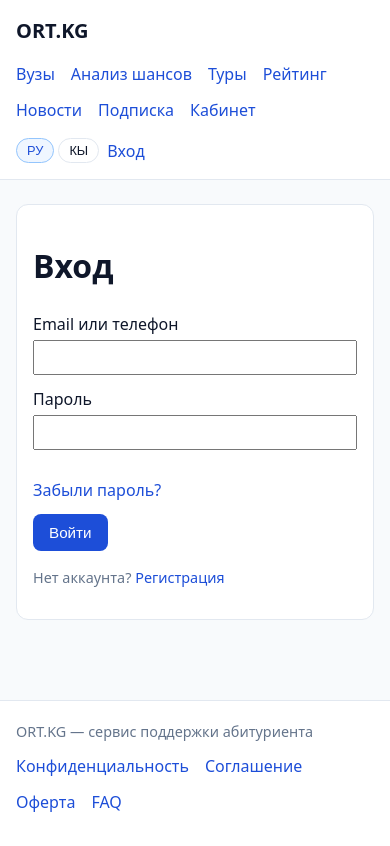
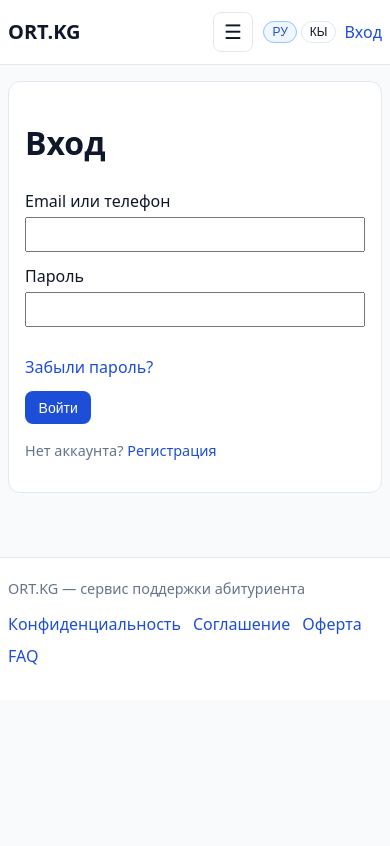
Before and after one commit to isan228/ort_ort, a React (Vite) app in the folder frontend/: page /login in a window 390 px wide. Built offline with nearby package versions, Linux system fonts and the light colour scheme; no server answers.

Commit message:
chore: sync 2026-06-18 04:24

```diff
--- a/frontend/src/components/Layout.jsx
+++ b/frontend/src/components/Layout.jsx
@@ -1,5 +1,5 @@
 import { Link, Outlet, useLocation, useNavigate } from 'react-router-dom';
-import { useState } from 'react';
+import { useEffect, useState } from 'react';
 import NavNotifications from './NavNotifications.jsx';
 import { api, getStoredUser, isStaffRole } from '../api/client.js';
 import { useI18n } from '../i18n/I18nContext.jsx';
@@ -15,7 +15,12 @@ export default function Layout() {
   const isUniversities = location.pathname === '/universities';
   const { t, locale, setLocale } = useI18n();
   const [user, setUser] = useState(() => getStoredUser());
+  const [menuOpen, setMenuOpen] = useState(false);
   const staff = isStaffRole(user?.role?.code);
+
+  useEffect(() => {
+    setMenuOpen(false);
+  }, [location.pathname]);
 
   async function handleLogout() {
     await api.logout();
@@ -31,7 +36,18 @@ export default function Layout() {
             <Link to="/" className="logo">
               ORT.KG
             </Link>
-            <nav className="nav">
+            {!isLanding && (
+              <button
+                type="button"
+                className="nav-toggle"
+                aria-expanded={menuOpen}
+                aria-label="Меню"
+                onClick={() => setMenuOpen((v) => !v)}
+              >
+                {menuOpen ? '✕' : '☰'}
+              </button>
+            )}
+            <nav className={`nav${menuOpen ? ' nav--open' : ''}`}>
               <Link
                 to="/universities"
                 className={isUniversities || location.pathname.startsWith('/universities/') ? 'nav-link-active' : undefined}
--- a/frontend/src/components/account/AccountLayout.jsx
+++ b/frontend/src/components/account/AccountLayout.jsx
@@ -115,6 +115,16 @@ export default function AccountLayout() {
         </div>
       </header>
 
+      <nav className="account-mobile-nav" aria-label={t('account.nav.home')}>
+        {mainNav.map((item) => (
+          <NavLink key={item.to + item.label} to={item.to} end={item.end} className={navClass}>
+            <AccountIcon name={item.icon} size={16} />
+            <span>{item.label}</span>
+            {item.badge > 0 && <span className="account-nav-badge">{item.badge}</span>}
+          </NavLink>
+        ))}
+      </nav>
+
       <div className="account-body">
         <aside className="account-sidebar">
           <nav className="account-nav">
--- a/frontend/src/index.css
+++ b/frontend/src/index.css
@@ -671,6 +671,14 @@ main {
   --surface: #ffffff;
   --border: #e2e8f0;
   color: var(--text);
+  overflow-x: hidden;
+  max-width: 100%;
+}
+
+.main-landing {
+  overflow-x: hidden;
+  max-width: 100%;
+  padding: 0;
 }
 
 .landing .muted {
@@ -1243,11 +1251,19 @@ main {
 
 @media (max-width: 640px) {
   .header-inner {
-    grid-template-columns: 1fr;
+    grid-template-columns: 1fr auto;
   }
 
   .site-header--landing .nav {
     display: none;
+  }
+
+  .landing .container {
+    width: min(1200px, 100% - 1.25rem);
+  }
+
+  .landing-hero-copy h1 {
+    font-size: 1.65rem;
   }
 
   .landing-form-row {
@@ -1269,4 +1285,12 @@ main {
     flex-direction: column;
     text-align: center;
   }
+
+  .landing-section-title {
+    font-size: 1.35rem;
+  }
+
+  .landing-uni-grid {
+    grid-template-columns: 1fr;
+  }
 }
--- a/frontend/src/main.jsx
+++ b/frontend/src/main.jsx
@@ -10,6 +10,7 @@ import './styles/news.css';
 import './styles/tours.css';
 import './styles/analysis.css';
 import './styles/universities.css';
+import './styles/responsive.css';
 
 createRoot(document.getElementById('root')).render(
   <StrictMode>
--- a/frontend/src/styles/account.css
+++ b/frontend/src/styles/account.css
@@ -1225,3 +1225,85 @@
     display: none;
   }
 }
+
+.account-mobile-nav {
+  display: none;
+}
+
+@media (max-width: 768px) {
+  .account-mobile-nav {
+    display: flex;
+    overflow-x: auto;
+    gap: 0.35rem;
+    padding: 0.5rem 0.75rem;
+    background: var(--account-card);
+    border-bottom: 1px solid var(--account-border);
+    -webkit-overflow-scrolling: touch;
+    max-width: 100%;
+  }
+
+  .account-mobile-nav .account-nav-link {
+    flex-direction: column;
+    flex-shrink: 0;
+    min-width: 4.25rem;
+    max-width: 5.5rem;
+    padding: 0.45rem 0.4rem;
+    font-size: 0.62rem;
+    text-align: center;
+    gap: 0.2rem;
+    white-space: normal;
+  }
+
+  .account-mobile-nav .account-nav-link span {
+    line-height: 1.2;
+  }
+
+  .account-topbar {
+    padding: 0.65rem 0.75rem;
+    flex-wrap: wrap;
+  }
+
+  .account-topbar-actions {
+    flex-wrap: wrap;
+    justify-content: flex-end;
+  }
+
+  .account-lang-switch {
+    display: none;
+  }
+
+  .account-body {
+    padding: 0.75rem 0.65rem 1.5rem;
+  }
+
+  .account-list-row {
+    flex-direction: column;
+    align-items: stretch;
+  }
+
+  .account-btn-row {
+    flex-direction: column;
+  }
+
+  .account-btn-row .btn {
+    width: 100%;
+    text-align: center;
+  }
+}
+
+@media (max-width: 480px) {
+  .account-logout-btn {
+    display: none;
+  }
+
+  .account-panel {
+    padding: 1rem;
+    overflow-x: auto;
+  }
+
+  .account-table {
+    display: block;
+    overflow-x: auto;
+    max-width: 100%;
+  }
+}
--- a/frontend/src/styles/analysis.css
+++ b/frontend/src/styles/analysis.css
@@ -710,3 +710,45 @@
     align-items: stretch;
   }
 }
+
+@media (max-width: 480px) {
+  .analysis-page {
+    overflow-x: hidden;
+  }
+
+  .analysis-params-wrap {
+    grid-template-columns: 1fr;
+  }
+
+  .analysis-params-grid {
+    grid-template-columns: 1fr;
+    padding-right: 3rem;
+  }
+
+  .analysis-meta-col {
+    flex-direction: row;
+    flex-wrap: wrap;
+    gap: 0.75rem;
+  }
+
+  .analysis-page-head {
+    flex-direction: column;
+  }
+
+  .analysis-save-btn {
+    width: 100%;
+    justify-content: center;
+  }
+
+  .analysis-table {
+    min-width: 480px;
+  }
+
+  .analysis-rec-grid {
+    grid-template-columns: 1fr;
+  }
+
+  .analysis-summary-row {
+    grid-template-columns: 1fr;
+  }
+}
--- a/frontend/src/styles/news.css
+++ b/frontend/src/styles/news.css
@@ -749,6 +749,29 @@
   }
 }
 
+@media (max-width: 480px) {
+  .news-page {
+    overflow-x: hidden;
+  }
+
+  .news-featured-content h2 {
+    font-size: 1.1rem;
+  }
+
+  .news-sidebar-right {
+    grid-template-columns: 1fr !important;
+  }
+
+  .news-info-bar {
+    flex-direction: column;
+    align-items: flex-start;
+  }
+
+  .news-info-bar a {
+    white-space: normal;
+  }
+}
+
 .news-body p {
   margin: 0.75rem 0;
   line-height: 1.65;
--- /dev/null
+++ b/frontend/src/styles/responsive.css
@@ -0,0 +1,280 @@
+/* ——— Глобальная адаптивность и защита от overflow ——— */
+
+html {
+  overflow-x: hidden;
+}
+
+body,
+#root {
+  overflow-x: hidden;
+  max-width: 100%;
+}
+
+img,
+video,
+canvas {
+  max-width: 100%;
+  height: auto;
+}
+
+main,
+.container,
+[class*='-page-inner'],
+[class*='-page'],
+[class*='-shell'] {
+  max-width: 100%;
+  min-width: 0;
+}
+
+[class*='-table-wrap'] {
+  overflow-x: auto;
+  -webkit-overflow-scrolling: touch;
+  max-width: 100%;
+}
+
+table[class*='-table'] {
+  min-width: 520px;
+  width: 100%;
+}
+
+h1,
+h2,
+h3,
+h4,
+p,
+li,
+td,
+th,
+span,
+a,
+label,
+strong {
+  overflow-wrap: anywhere;
+  word-break: break-word;
+}
+
+input,
+select,
+textarea,
+button,
+.btn {
+  max-width: 100%;
+}
+
+/* ——— Шапка сайта: мобильное меню ——— */
+
+.header-inner {
+  position: relative;
+}
+
+.nav-toggle {
+  display: none;
+  align-items: center;
+  justify-content: center;
+  width: 2.5rem;
+  height: 2.5rem;
+  border: 1px solid var(--border);
+  border-radius: 0.5rem;
+  background: var(--surface);
+  color: var(--text);
+  font-size: 1.25rem;
+  line-height: 1;
+  cursor: pointer;
+  flex-shrink: 0;
+}
+
+.nav-toggle:hover {
+  border-color: var(--accent-border);
+}
+
+@media (max-width: 900px) {
+  .site-header:not(.site-header--landing) .header-inner {
+    grid-template-columns: 1fr auto auto;
+    gap: 0.65rem;
+  }
+
+  .site-header:not(.site-header--landing) .nav-toggle {
+    display: inline-flex;
+  }
+
+  .site-header:not(.site-header--landing) .nav {
+    display: none;
+    grid-column: 1 / -1;
+    flex-direction: column;
+    align-items: stretch;
+    gap: 0;
+    padding: 0.5rem 0;
+    border-top: 1px solid var(--border);
+    margin-top: 0.25rem;
+  }
+
+  .site-header:not(.site-header--landing) .nav.nav--open {
+    display: flex;
+  }
+
+  .site-header:not(.site-header--landing) .nav a,
+  .site-header:not(.site-header--landing) .nav .btn-link,
+  .site-header:not(.site-header--landing) .nav .nav-notifications {
+    padding: 0.65rem 0.25rem;
+    border-bottom: 1px solid var(--border);
+  }
+
+  .site-header:not(.site-header--landing) .nav a:last-child,
+  .site-header:not(.site-header--landing) .nav .btn-link:last-child {
+    border-bottom: none;
+  }
+
+  .site-header:not(.site-header--landing) .header-controls {
+    justify-content: flex-end;
+  }
+}
+
+@media (max-width: 640px) {
+  .container {
+    width: min(1100px, 100% - 1.25rem);
+  }
+
+  .site-header {
+    padding: 0.75rem 0;
+  }
+
+  .header-inner {
+    grid-template-columns: 1fr auto;
+    gap: 0.5rem;
+  }
+
+  .site-header--landing .header-inner {
+    grid-template-columns: 1fr auto;
+  }
+
+  .site-header--landing .nav {
+    display: none;
+  }
+
+  .footer-inner {
+    flex-direction: column;
+    align-items: flex-start;
+    gap: 0.75rem;
+  }
+
+  .footer-nav {
+    flex-wrap: wrap;
+    gap: 0.5rem 0.75rem;
+  }
+
+  main {
+    padding: 1rem 0 2rem;
+  }
+
+  .tiles {
+    grid-template-columns: 1fr;
+  }
+
+  .program-picker {
+    max-height: none;
+  }
+}
+
+.main-landing,
+.main-news,
+.main-tours,
+.main-analysis,
+.main-universities,
+.main-account {
+  overflow-x: hidden;
+  max-width: 100%;
+}
+
+.data-table {
+  display: block;
+  width: 100%;
+  overflow-x: auto;
+  -webkit-overflow-scrolling: touch;
+}
+
+table.data-table {
+  min-width: 480px;
+}
+
+.tiles {
+  min-width: 0;
+}
+
+@media (max-width: 480px) {
+  .container {
+    width: min(1100px, 100% - 1rem);
+  }
+
+  .chip {
+    padding: 0.2rem 0.5rem;
+    font-size: 0.75rem;
+  }
+
+  .btn {
+    padding: 0.55rem 0.85rem;
+    font-size: 0.875rem;
+  }
+}
+
+
+/* ——— Общие паттерны страниц ——— */
+
+@media (max-width: 768px) {
+  [class*='-page-inner'] {
+    padding-left: 0.75rem !important;
+    padding-right: 0.75rem !important;
+  }
+
+  [class*='-page-head'] {
+    flex-direction: column;
+    align-items: stretch !important;
+  }
+
+  [class*='-stats-row'] {
+    grid-template-columns: 1fr !important;
+  }
+
+  [class*='-params-grid'],
+  [class*='-params-wrap'] {
+    grid-template-columns: 1fr !important;
+  }
+
+  [class*='-cta-banner'],
+  [class*='-cta'],
+  [class*='-recommendation'] {
+    flex-direction: column !important;
+    align-items: stretch !important;
+  }
+
+  [class*='-toolbar'],
+  [class*='-tabs-row'] {
+    flex-direction: column !important;
+    align-items: stretch !important;
+  }
+
+  [class*='-search'] {
+    min-width: 0 !important;
+    width: 100%;
+  }
+
+  [class*='-sort'] {
+    width: 100%;
+  }
+
+  [class*='-sort'] select,
+  [class*='-sort'] [class*='-select'] {
+    width: 100%;
+  }
+}
+
+@media (max-width: 480px) {
+  [class*='-page-inner'] {
+    padding-left: 0.65rem !important;
+    padding-right: 0.65rem !important;
+  }
+
+  [class*='-card-side'],
+  [class*='-card-head'] {
+    text-align: left !important;
+  }
+}
--- a/frontend/src/styles/tours.css
+++ b/frontend/src/styles/tours.css
@@ -605,3 +605,31 @@
     align-items: stretch;
   }
 }
+
+@media (max-width: 480px) {
+  .tours-page {
+    overflow-x: hidden;
+  }
+
+  .tours-timeline {
+    grid-template-columns: 1fr;
+  }
+
+  .tours-info-bar {
+    flex-direction: column;
+    align-items: flex-start;
+  }
+
+  .tours-info-bar a {
+    white-space: normal;
+  }
+
+  .tours-table {
+    min-width: 640px;
+  }
+
+  .tours-stat-card strong small {
+    display: block;
+    margin-top: 0.15rem;
+  }
+}
--- a/frontend/src/styles/universities.css
+++ b/frontend/src/styles/universities.css
@@ -519,3 +519,30 @@
     align-items: stretch;
   }
 }
+
+@media (max-width: 480px) {
+  .universities-page {
+    overflow-x: hidden;
+  }
+
+  .universities-meta-row {
+    flex-direction: column;
+    gap: 0.35rem;
+  }
+
+  .universities-popular p {
+    word-break: break-word;
+  }
+
+  .universities-toolbar {
+    flex-direction: column;
+  }
+
+  .universities-sort {
+    width: 100%;
+  }
+
+  .universities-select {
+    width: 100%;
+  }
+}
```
